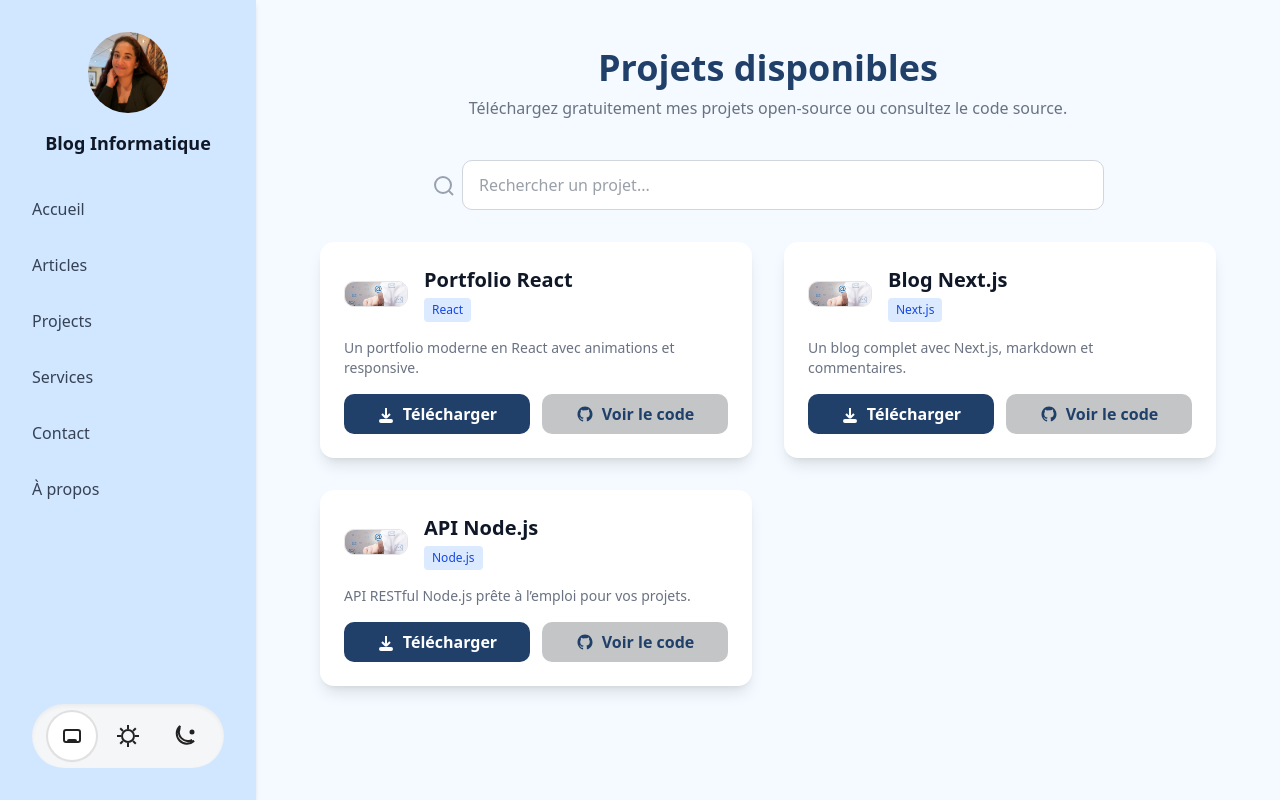
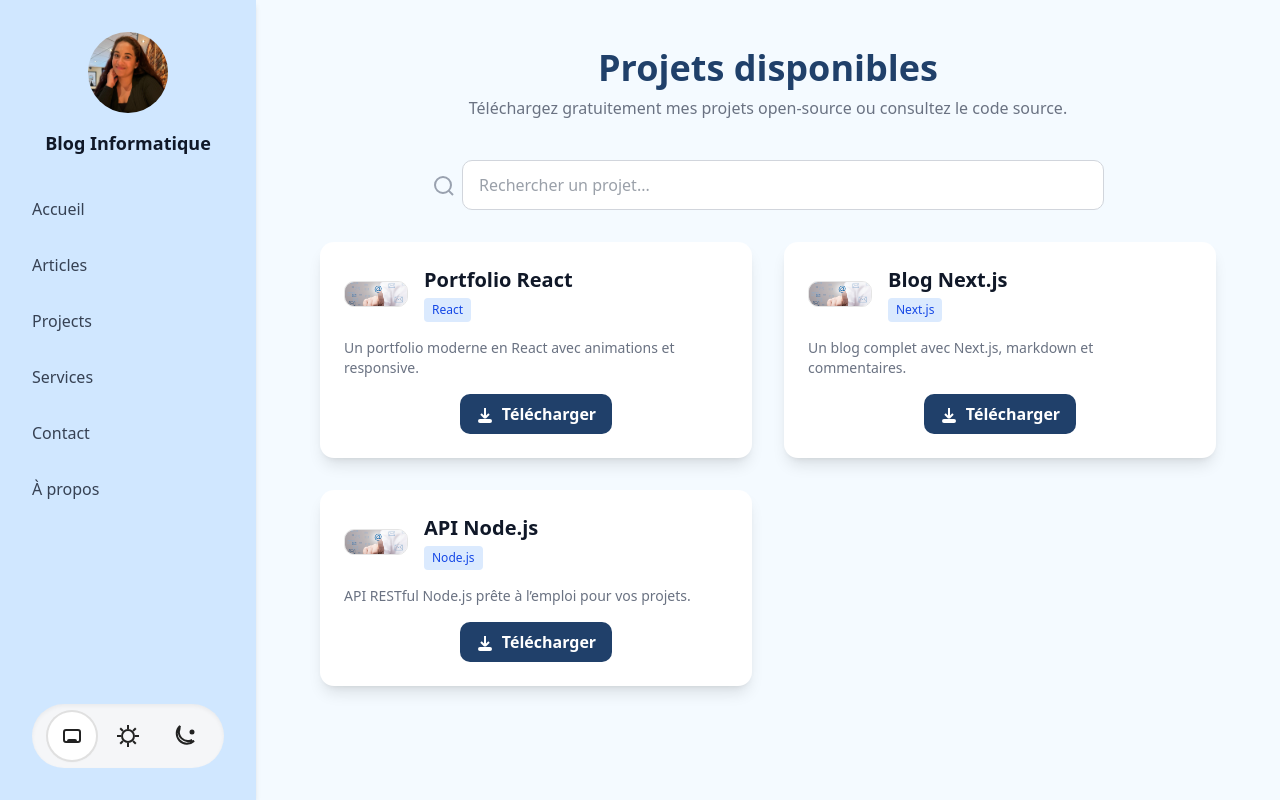
Before and after one commit to laumr200/Blog, a Next.js app: page /projects in a window 1280 px wide. Built offline with nearby package versions, Linux system fonts and the light colour scheme.

Commit message:
Update page.tsx

```diff
--- a/app/(root)/projects/page.tsx
+++ b/app/(root)/projects/page.tsx
@@ -33,7 +33,7 @@ const projects = [
   },
 ];
 
-export default function ProjectsPage() {
+export default function ProjectsPage({ params }: { params: { id: string } }) {
   const [search, setSearch] = useState("");
 
   const filteredProjects = projects.filter((project) =>
@@ -82,23 +82,14 @@ export default function ProjectsPage() {
               </div>
             </div>
             <p className="text-gray-500 dark:text-gray-300 text-sm">{project.description}</p>
-            <div className="flex gap-3 mt-auto">
+            <div className="flex justify-center mt-auto">
   <a
     href={project.zip}
     download
-                className="flex-1 flex items-center justify-center gap-2 px-4 py-2 bg-[#20406a] text-white rounded-lg font-semibold hover:bg-blue-700 transition"
+    className="flex items-center gap-2 px-4 py-2 bg-[#20406a] text-white rounded-lg font-semibold hover:bg-blue-700 transition"
   >
     <svg width="18" height="18" fill="none" stroke="currentColor" strokeWidth="2"><path d="M9 3v10m0 0l-4-4m4 4l4-4"/><rect x="3" y="15" width="12" height="2" rx="1"/></svg>
     Télécharger
-              </a>
-              <a
-                href={project.github}
-                target="_blank"
-                rel="noopener noreferrer"
-                className="flex-1 flex items-center justify-center gap-2 px-4 py-2 bg-gray-100 dark:bg-[#232b3a] text-[#20406a] dark:text-blue-200 rounded-lg font-semibold hover:bg-gray-200 dark:hover:bg-[#181c24] transition"
-              >
-                <svg width="18" height="18" fill="currentColor" viewBox="0 0 24 24"><path d="M12 2C6.48 2 2 6.58 2 12.26c0 4.48 2.87 8.28 6.84 9.63.5.09.68-.22.68-.48 0-.24-.01-.87-.01-1.7-2.78.62-3.37-1.36-3.37-1.36-.45-1.18-1.1-1.5-1.1-1.5-.9-.63.07-.62.07-.62 1 .07 1.53 1.06 1.53 1.06.89 1.56 2.34 1.11 2.91.85.09-.66.35-1.11.63-1.37-2.22-.26-4.56-1.14-4.56-5.06 0-1.12.38-2.03 1.01-2.75-.1-.26-.44-1.3.1-2.7 0 0 .83-.27 2.75 1.03A9.38 9.38 0 0112 6.84c.84.004 1.68.11 2.47.32 1.92-1.3 2.75-1.03 2.75-1.03.54 1.4.2 2.44.1 2.7.63.72 1.01 1.63 1.01 2.75 0 3.93-2.34 4.8-4.57 5.05.36.32.68.94.68 1.9 0 1.37-.01 2.47-.01 2.81 0 .27.18.58.69.48C19.13 20.54 22 16.74 22 12.26 22 6.58 17.52 2 12 2z"/></svg>
-                Voir le code
   </a>
 </div>
           </div>
```
Lines whose indentation alone changed are shown as unchanged.
